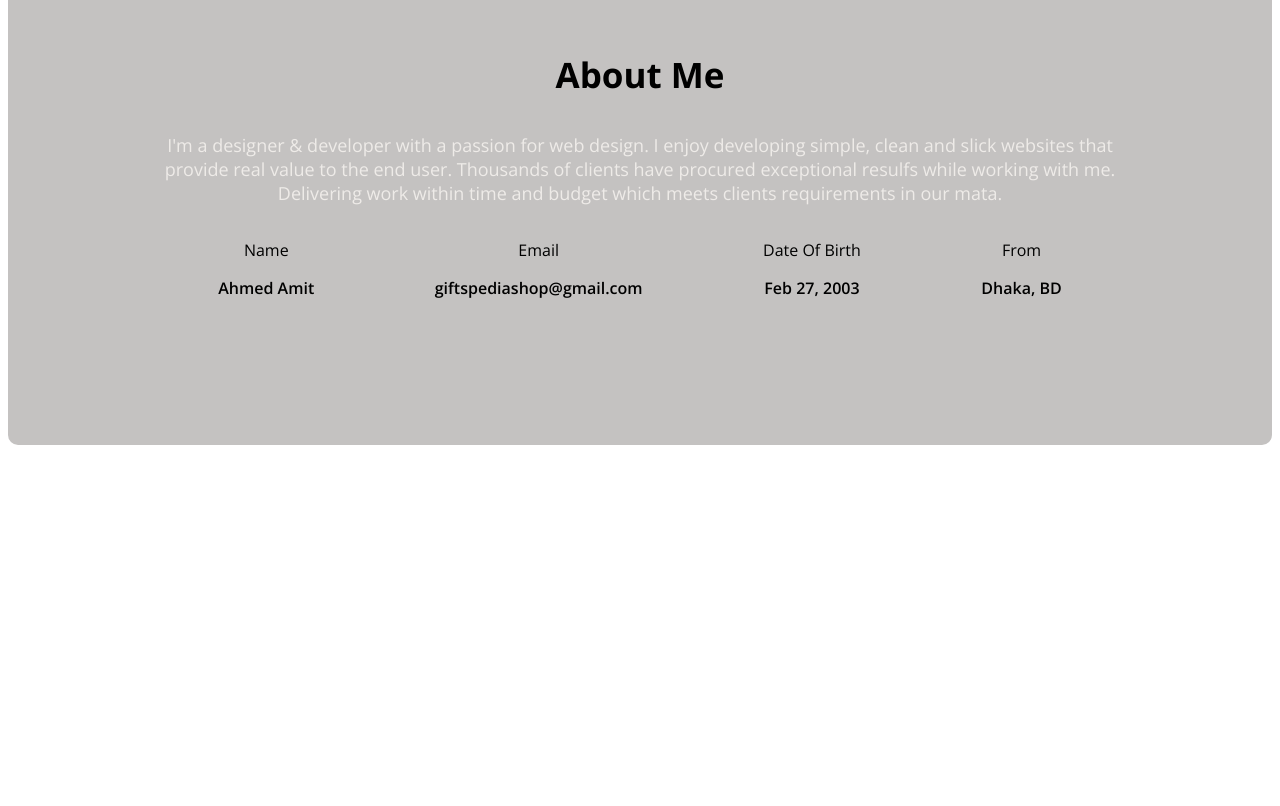
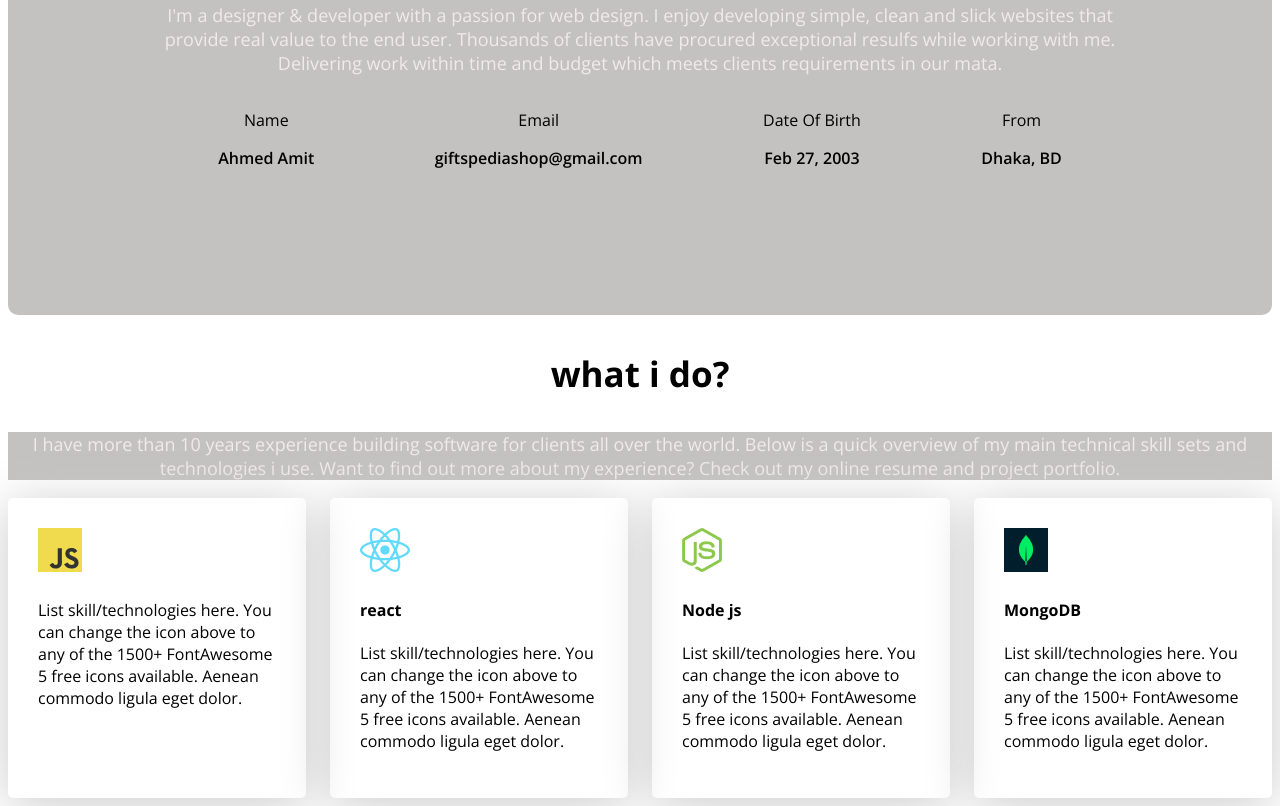
Before and after one commit to azimeazdhan1231/web-dev-portfolio, a plain HTML site: page index.html in a window 1280 px wide. Shown: the part 1074-1880 px from the top of the page. Before the commit the page ends 1527 px from the top, so only its background shows below. Drawn offline with nearby package versions, Linux system fonts and the light colour scheme.

Commit message:
what i do added

```diff
--- a/index.html
+++ b/index.html
@@ -60,9 +60,47 @@
         </div>
         </section>
 
+        <!-- what i do section start -->
+
+        <section class="skills">
+            <h3 class="section-title text-center">
+               what i do?
+            </h3>
+
+            <p class="section-description text-center secondary-bg">
+                I have more than 10 years experience building software for clients all over the world. Below is a quick overview of my main technical skill sets and technologies i use. Want to find out more about my experience? Check out my online resume and project portfolio.
+            </p>
+
+              <!-- </div> class="skill-description"></p>
+                         </div> -->
+             <div class="skills-container">
+                   <div class="skill">
+                    <img src="images/icons/js.png" alt="">
+                    <h4 class="skill-title"JS Cripts></h4>
+                    <p class="skill-description">List skill/technologies here. You can change the icon above to any of the 1500+ FontAwesome 5 free icons available. Aenean commodo ligula eget dolor.</p>
+                   </div>
+                   <div class="skill">
+                    <img src="images/icons/react.png" alt="">
+                    <h4 class="skill-title">react</h4>
+                    <p class="skill-description">List skill/technologies here. You can change the icon above to any of the 1500+ FontAwesome 5 free icons available. Aenean commodo ligula eget dolor.</p>
+                   </div>
+                   <div class="skill">
+                    <img src="images/icons/nodejs.png" alt="">
+                    <h4 class="skill-title">Node js</h4>
+                    <p class="skill-description">List skill/technologies here. You can change the icon above to any of the 1500+ FontAwesome 5 free icons available. Aenean commodo ligula eget dolor.</p>
+                   </div>
+                   <div class="skill">
+                    <img src="images/icons/mongo.png" alt="">
+                    <h4 class="skill-title">MongoDB</h4>
+                    <p class="skill-description">List skill/technologies here. You can change the icon above to any of the 1500+ FontAwesome 5 free icons available. Aenean commodo ligula eget dolor.</p>
 
 
-         </section>
+
+        </section>
+
+
+
+
     </main>
 
 </body>
--- a/styles/portfolio.css
+++ b/styles/portfolio.css
@@ -121,13 +121,18 @@ font-size: 85px;
     margin: 0 auto;
 }
 
+.main-secton{
+    margin-top: 130px;
+    margin-bottom: 130px;
+}
+
 
 /* about styles */
 .about{
     border-radius: 10px;
     padding: 130px 150px;
     text-align: center;
-    margin-top: 130px;
+
 }
 
 .about-items{
@@ -137,3 +142,17 @@ font-size: 85px;
 .item-description{
     font-weight: 600;
 }
+
+/* Skills section styles */
+
+.skills-container{
+    display: flex;
+    gap: 24px;
+}
+
+.skill{
+    padding: 30px;
+    box-shadow: 0px 6px 50px 0 rgb(201, 201, 201);
+    border-radius: 5px;
+
+}
```
